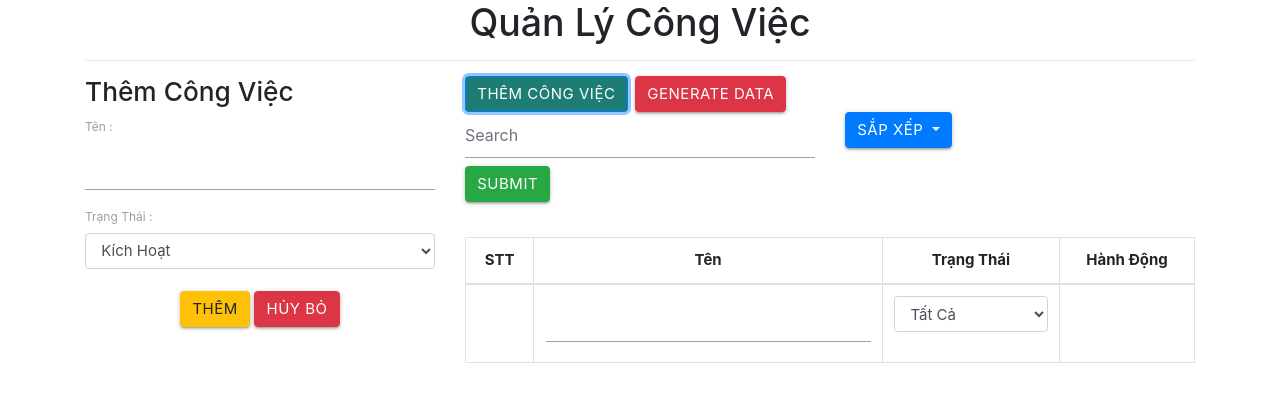
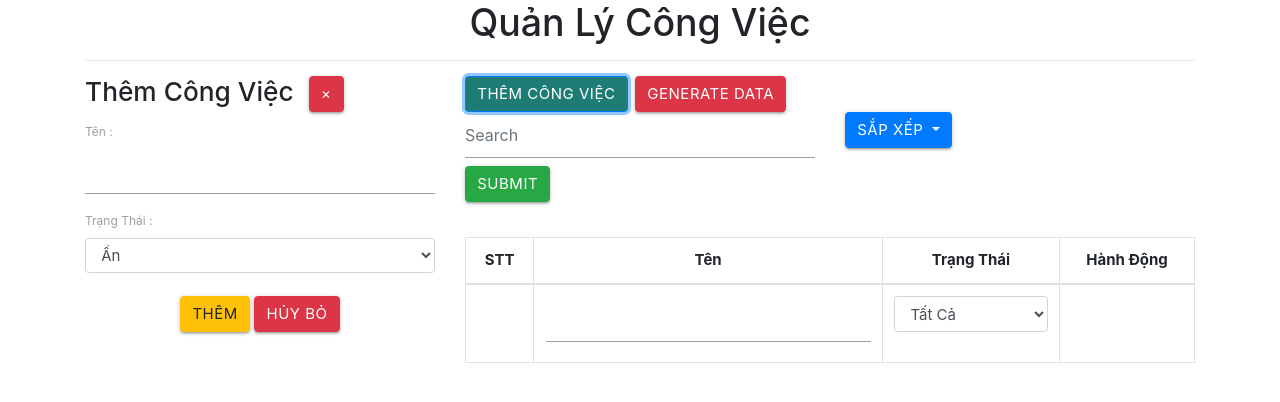
Before and after one commit to TrinhQuangvo/React_learning_TodoList, a React (Create React App) app: page / in a window 1280 px wide. Both pictures are taken after a click on the button "THÊM CÔNG VIỆC". Shown: the top 402 px of the page. Built offline with nearby package versions, Linux system fonts and the light colour scheme.

Commit message:
toggle form

```diff
--- a/src/App.js
+++ b/src/App.js
@@ -7,9 +7,8 @@ class App extends Component {
     constructor(props){
         super(props);
         this.state= {
-                tasks :[
-
-            ]
+            tasks :[],
+            isDisplayForm:false
         }
     }
     onGenerateData = () =>{
@@ -33,10 +32,31 @@ class App extends Component {
             })
         }
     }
+    onToggleForm = () =>{
+        this.setState({
+            isDisplayForm : !this.state.isDisplayForm
+        })
+    }
+    onCloseForm = () =>{
+        this.setState({
+            isDisplayForm : false
+        })
+    }
+    onSubmit = (data) =>{
+        //data chính là this.state truyền ở taskform
+        console.log(data);
+        var {tasks} = this.state;
+        tasks.push(data);
+        this.setState({
+            tasks:tasks
+        })
+        localStorage.setItem('tasks',JSON.stringify(tasks));
+    }
 
   render(){
-      //var tasks = this.state.tasks
-      var {tasks} = this.state
+    //var tasks = this.state.tasks
+    var {tasks ,isDisplayForm} = this.state;
+    var elmTaskForm = isDisplayForm ? <TaskForm onSubmit={this.onSubmit} onCloseForm={this.onCloseForm}/> : '';
     return (
       <div className="container">
         <div className="text-center">
@@ -44,15 +64,14 @@ class App extends Component {
             <hr/>
         </div>
         <div className="row">
-            <div className="col-xs-4 col-sm-4 col-md-4 col-lg-4">
-                <TaskForm/>
+            <div className={isDisplayForm ?'col-xs-4 col-sm-4 col-md-4 col-lg-4' :''}>
+                {elmTaskForm}
             </div>
-            <div className="col-xs-8 col-sm-8 col-md-8 col-lg-8">
-                <button type="button" className="btn btn-primary"> <span className="fa fa-plus"></span>Thêm Công Việc</button>
+            <div className={isDisplayForm ?'col-xs-8 col-sm-8 col-md-8 col-lg-8' : 'col-xs-12 col-sm-12 col-md-12 col-lg-12'}>
+                <button onClick={this.onToggleForm} type="button" className="btn btn-primary"> <span className="fa fa-plus"></span>Thêm Công Việc</button>
                 <button type="button" onClick={this.onGenerateData} className="btn btn-danger ml-2"> <span className="fa fa-plus"></span>Generate Data</button>
                   <Control/>
-
-                <TaskList tasks={tasks}/>
+                <TaskList tasks={tasks} />
             </div>
         </div>
     </div>
--- a/src/Components/TaskForm.js
+++ b/src/Components/TaskForm.js
@@ -1,23 +1,52 @@
 import React, { Component } from 'react'
 
 export class TaskForm extends Component {
+    //dùng state để lưu trữ giá trị các coltrol
+    constructor(props){
+        super(props)
+        this.state = {
+            name:'',
+            status:false
+        }
+    }
+    onCloseForm =()=>{
+        this.props.onCloseForm();
+    }
+
+    onSubmit =(event) =>{
+        event.preventDefault();
+        this.props.onSubmit(this.state);
+    }
+
+    onChange = (event) =>{
+        var target = event.target;
+        var name = target.name;
+        var value = target.value;
+        if(name === 'status')
+            value = target.value === 'true'? true : false;
+        this.setState({
+            [name] : value
+        })
+    }
     render() {
         return (
             <div>
                 <div className="panel panel-warning">
                     <div className="panel-heading">
-                        <h3 className="panel-title">Thêm Công Việc</h3>
+                        <h3 className="panel-title">Thêm Công Việc
+                            <button className='btn btn-danger ml-3' onClick={this.onCloseForm}>&times;</button>
+                        </h3>
                     </div>
                     <div className="panel-body">
-                        <form>
+                        <form onSubmit={this.onSubmit}>
                             <div className="form-group">
                                 <label>Tên :</label>
-                                <input type="text" className="form-control" />
+                                <input type="text" name="name" onChange={this.onChange} value={this.state.name} className="form-control" />
                             </div>
                             <label>Trạng Thái :</label>
-                            <select className="form-control" required="required">
-                                <option value="1">Kích Hoạt</option>
-                                <option value="0">Ẩn</option>
+                            <select className="form-control" name="status" value={this.state.status} onChange={this.onChange} required="required">
+                                <option value={true}>Kích Hoạt</option>
+                                <option value={false}>Ẩn</option>
                             </select>
                             <br/>
                             <div className="text-center">
```
